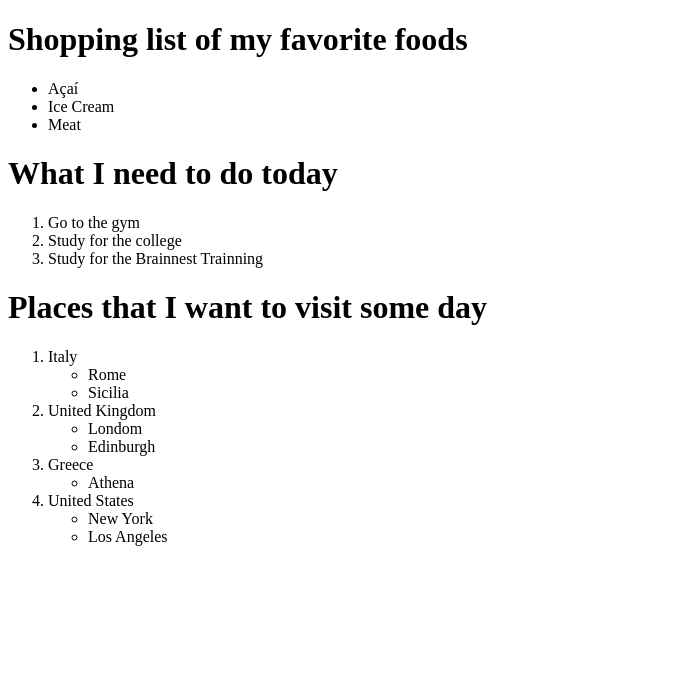
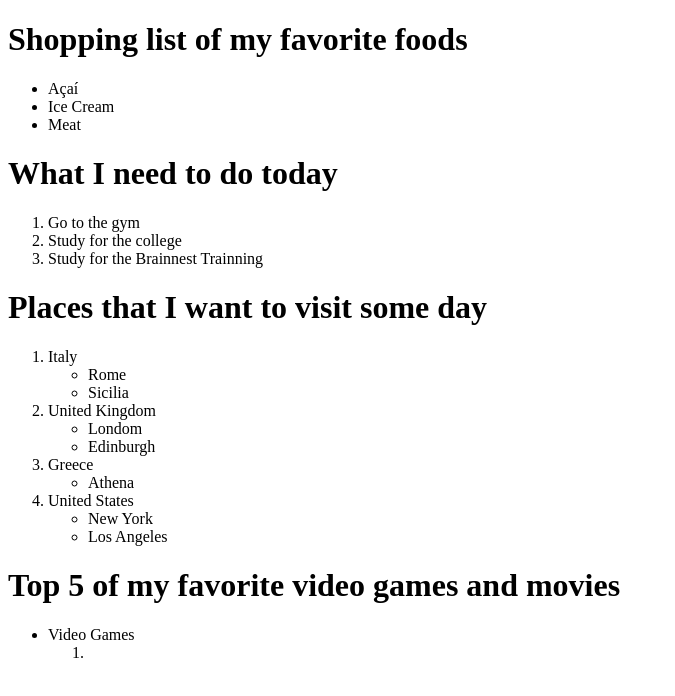
Before and after one commit to ccaio-oliveira/html-boilerplate, a plain HTML site: page html_lists.html in a window 1280 px wide. Shown: the whole page, without its empty margins (0-675 px from the left). Drawn offline with Linux system fonts and the light colour scheme.

Commit message:
doing assignment 2

```diff
--- a/html_lists.html
+++ b/html_lists.html
@@ -54,5 +54,15 @@
             </ul>
         </li>
     </ol>
+    <!-- d. An ordered list inside of an unordered list, of your all time top 5 favorite video games or movies -->
+    <h1>Top 5 of my favorite video games and movies</h1>
+    <ul>
+        <li>
+            Video Games
+            <ol>
+                <li></li>
+            </ol>
+        </li>
+    </ul>
 </body>
 </html>
```
